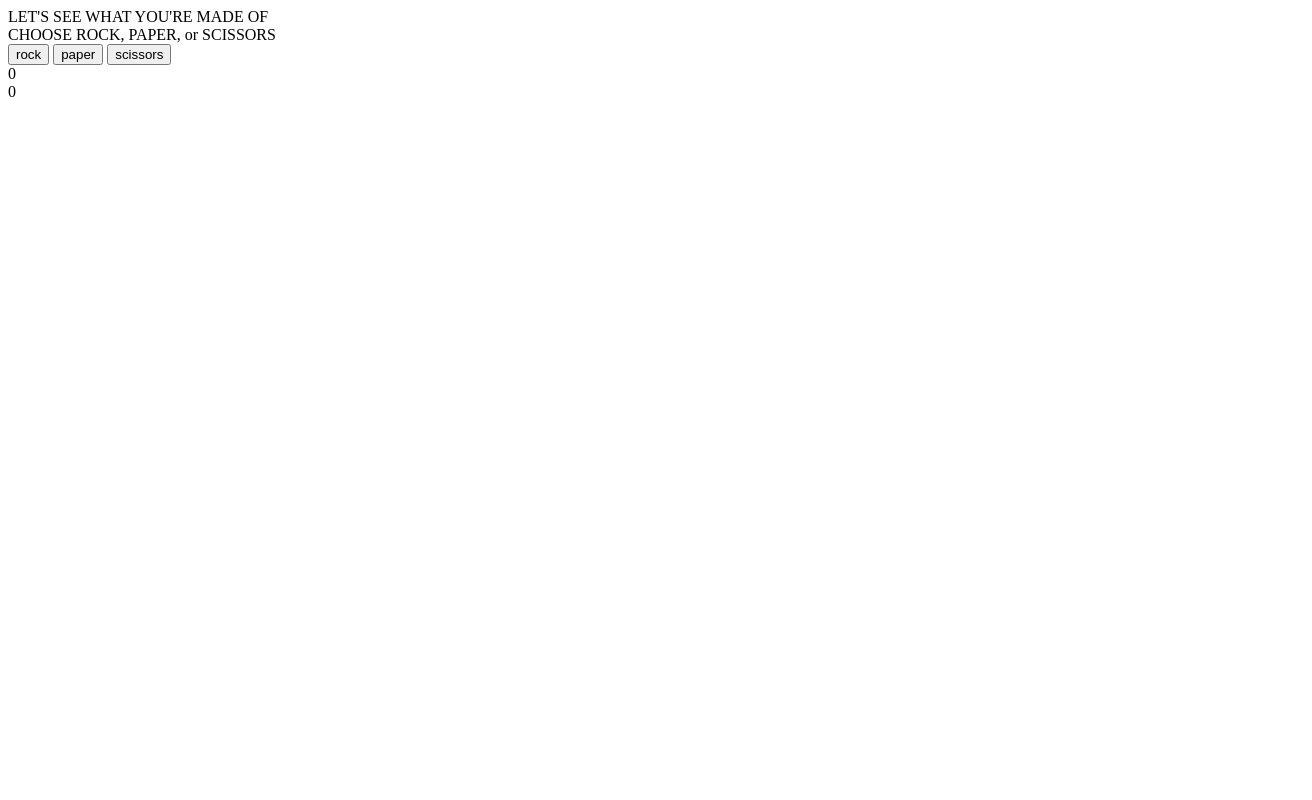
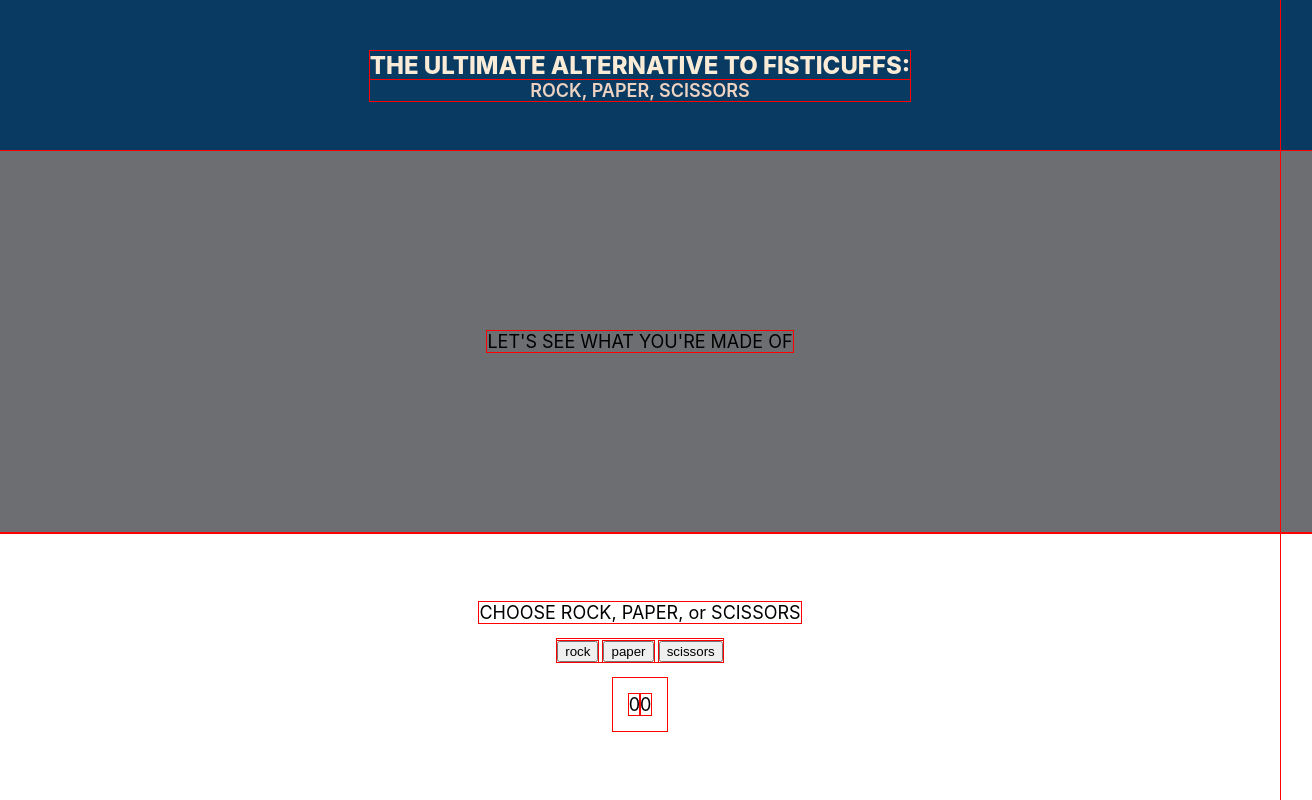
Before and after one commit to ki-me-o/rock-paper-scissors, a plain HTML site: page index.html in a window 1280 px wide. Shown: the whole page, 1312 px wide, since content can reach past the window. Drawn offline with Linux system fonts and the light colour scheme.

Commit message:
Add basic CSS styling to page

```diff
--- a/index.html
+++ b/index.html
@@ -2,11 +2,19 @@
 <html lang="en">
 <head>
     <meta charset="UTF-8">
-
     <title>Document</title>
     <script src="script.js" defer></script>
+    <link rel="stylesheet" href="styles.css">
 </head>
 <body>
+    <div class="hero">
+        <div class="header">
+            THE ULTIMATE ALTERNATIVE TO FISTICUFFS:
+            <div class="subtext">
+                ROCK, PAPER, SCISSORS
+            </div>
+        </div>
+    </div>
     <div class="center">
         <div class="message">
             LET'S SEE WHAT YOU'RE MADE OF
--- /dev/null
+++ b/styles.css
@@ -0,0 +1,71 @@
+* {
+    outline: 1px solid red;
+}
+html {
+    width: 100%;
+}
+
+body {
+    font-family: -apple-system, BlinkMacSystemFont, 'Segoe UI', Roboto, Oxygen, Ubuntu, Cantarell, 'Open Sans', 'Helvetica Neue', sans-serif;
+    display:flex;
+    min-height: 100vh;
+    flex-direction: column;
+    align-items: center;
+    justify-content: space-between;
+    font-size: 18px;
+    margin: 0;
+
+}
+
+.hero {
+    flex: 1;
+    background-color: rgb(9, 58, 98);
+    width: 100%;
+    color:antiquewhite;
+    font-size: 24px;
+    text-align: center;
+    font-weight: 800;
+    display: flex;
+    justify-content: center;
+    align-items: center;
+    padding:32px
+
+}
+
+.hero .subtext {
+    font-size: 18px;
+    font-weight: 600;
+    color: rgb(238, 211, 194);
+}
+
+.center {
+    flex: 8;
+    width: 100%;
+    display: flex;
+    flex-direction: column;
+    justify-content: center;
+    align-items: center;
+    background-color: rgb(109, 110, 114);
+    padding:32px
+
+}
+
+.footer {
+    flex: 2;
+    padding:32px;
+    width: 100%;
+    display: flex;
+    flex-direction: column;
+    justify-content: center;
+    align-items: center;
+    gap: 16px;
+
+}
+
+.score-container {
+    display: flex;
+    flex-direction: row;
+    padding: 16px;
+    justify-content: space-between;
+    align-items: center;
+}
```
